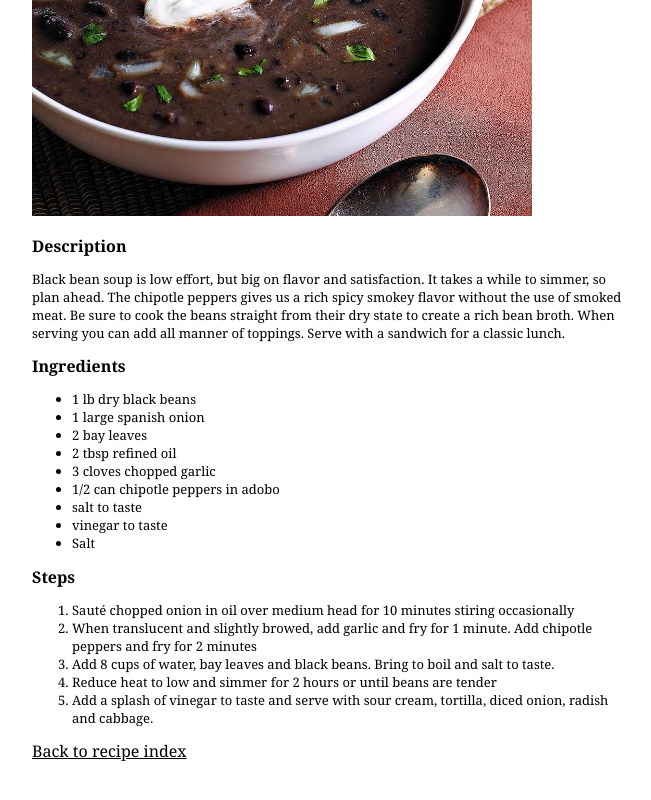
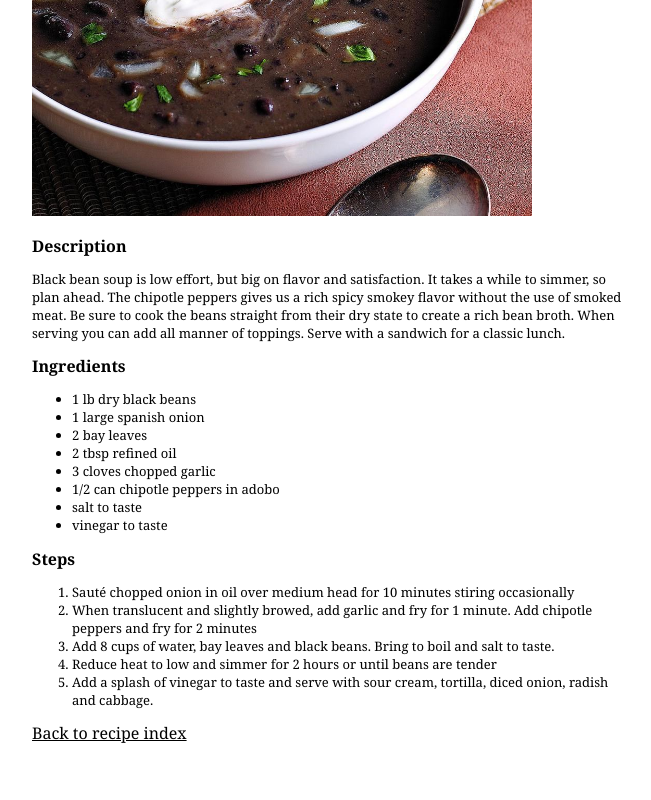
Before and after one commit to minidiscs/odin-recipes, a plain HTML site: page recipes/black-bean-soup.html in a window 1280 px wide. Shown: the part 446-1246 px from the top of the page, without its empty margins (308-959 px from the left). Drawn offline with Linux system fonts and the light colour scheme.

Commit message:
fixed erroneous listing

```diff
--- a/recipes/black-bean-soup.html
+++ b/recipes/black-bean-soup.html
@@ -27,7 +27,6 @@
             <li>1/2 can chipotle peppers in adobo</li>
             <li>salt to taste</li>
             <li>vinegar to taste</li>
-            <li>Salt</li>
         </ul>
     </div>
     <div class="steps">
```
